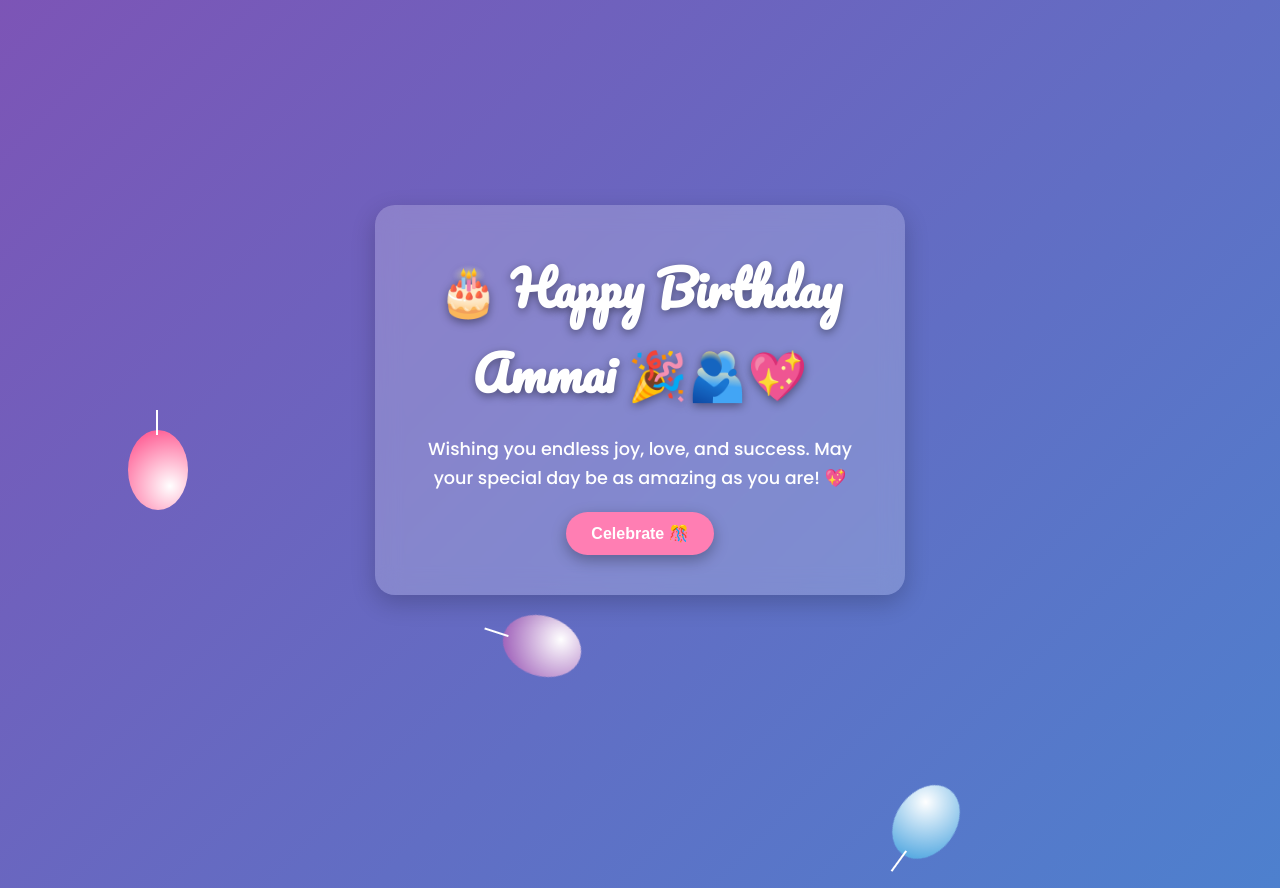
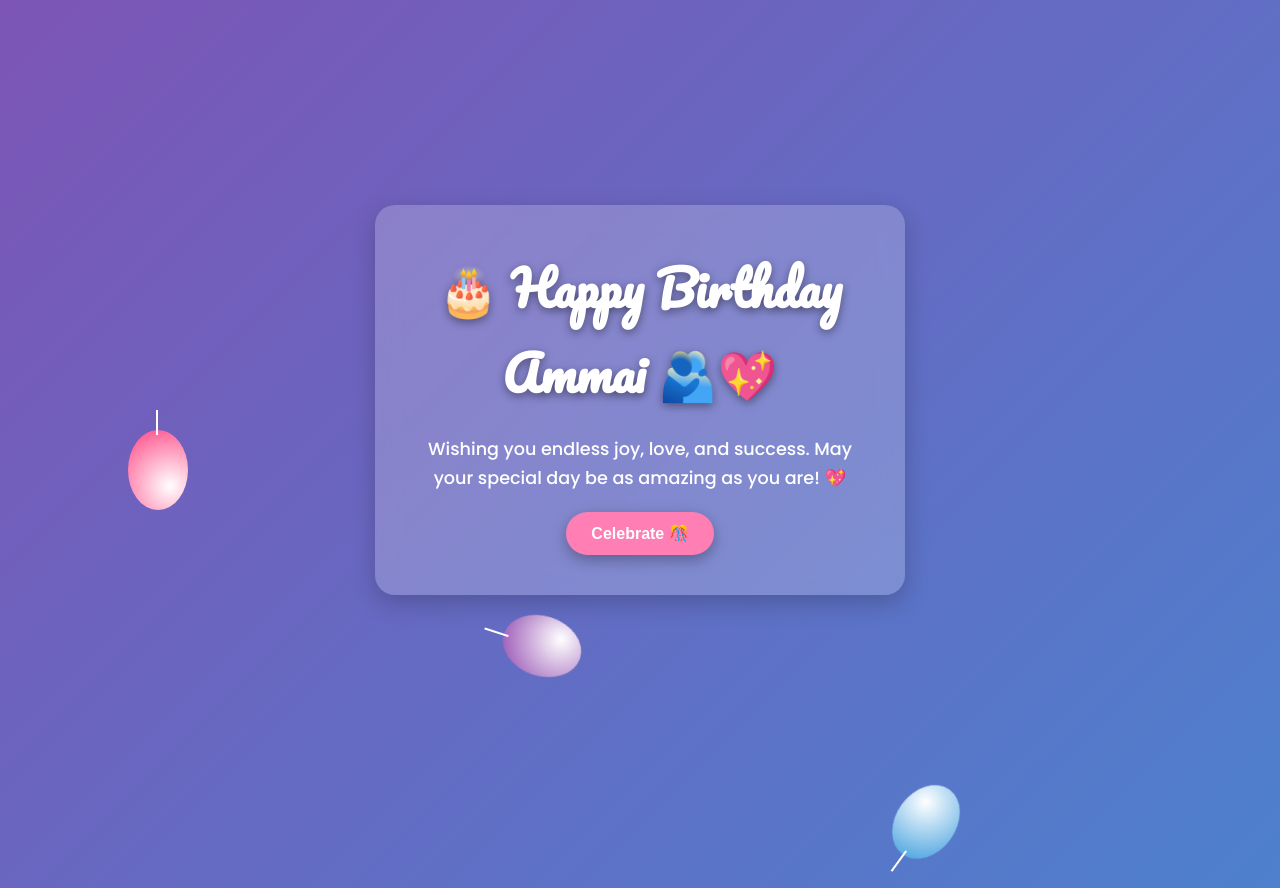
Before and after one commit to rjyothish-dev/greetings, a plain HTML site: page index.html in a window 1280 px wide. Drawn offline with nearby package versions, Linux system fonts and the light colour scheme.

Commit message:
Renamed birday.html to index.html for deployment

```diff
--- a/birday.html
+++ b/index.html
@@ -110,7 +110,7 @@
 
   <!-- Card -->
   <div class="card">
-    <h1>🎂 Happy Birthday Ammai 🎉🫂💖</h1>
+    <h1>🎂 Happy Birthday Ammai 🫂💖</h1>
     <p>Wishing you endless joy, love, and success.
     May your special day be as amazing as you are! 💖</p>
     <button onclick="launchConfetti()">Celebrate 🎊</button>
```
Also changed, not shown: assets/img1.png (deleted).
